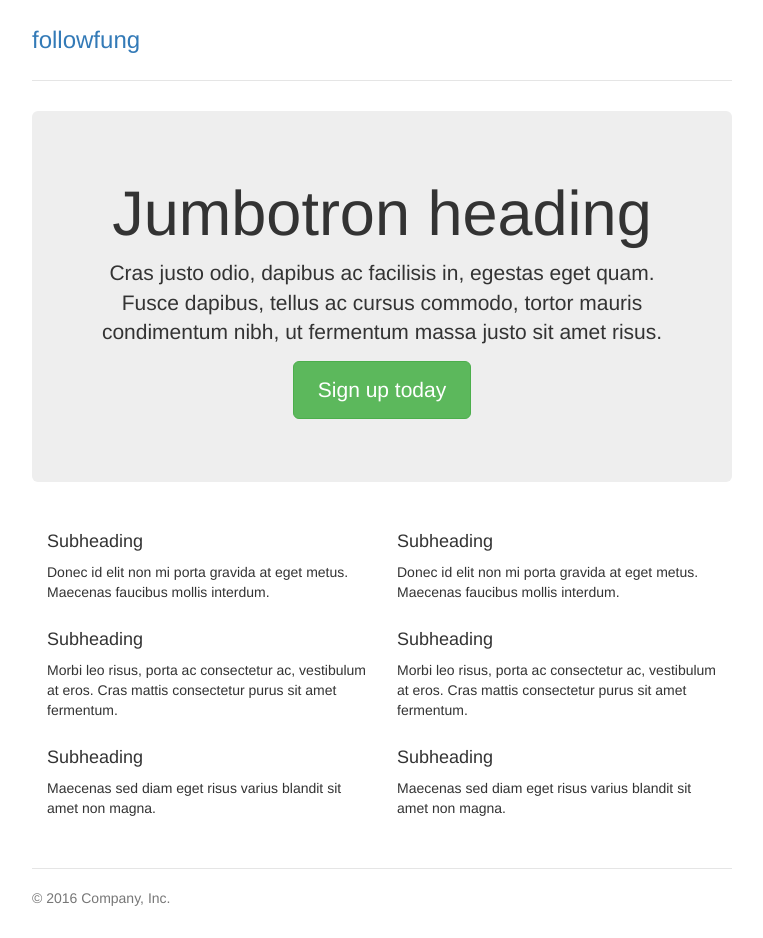
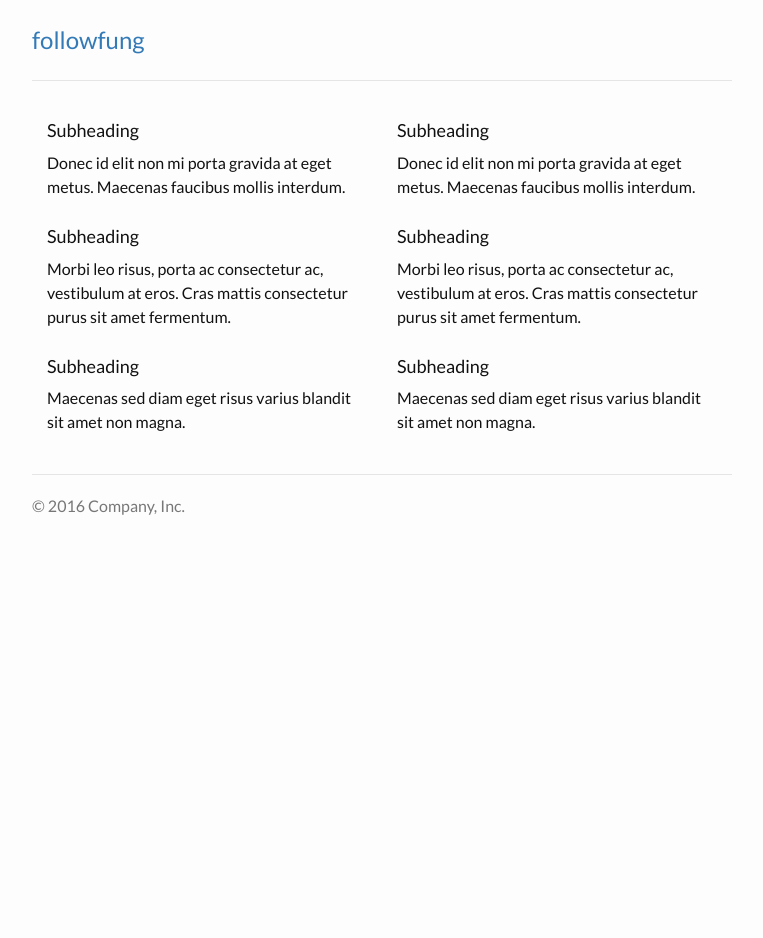
Before and after one commit to followfung/followfung.github.io, a Jekyll site: the page built from index.html, in a window 1280 px wide. Shown: the whole page, without its empty margins (258-1021 px from the left). Built offline with Jekyll 4.4.1, drawn with Linux system fonts in a browser that asks for light colours; after the commit the page ends 900 px from its top, so only the background shows below that.

Commit message:
add google fonts, remove jumbotron

```diff
--- a/_sass/jumbotron-narrow.scss
+++ b/_sass/jumbotron-narrow.scss
@@ -56,7 +56,7 @@ body {
 
 /* Supporting marketing content */
 .marketing {
-  margin: 40px 0;
+  margin: 30px 0;
 }
 .marketing p + h4 {
   margin-top: 28px;
--- /dev/null
+++ b/_sass/my-styles.scss
@@ -0,0 +1,9 @@
+body {
+  font-family: $base-font-family;
+  font-size: $base-font-size;
+  font-weight: $base-font-weight;
+  line-height: $base-line-height;
+
+  color: $text-color;
+  background: $background-color;
+}
--- a/css/main.scss
+++ b/css/main.scss
@@ -3,10 +3,11 @@
 ---
 @charset "utf-8";
 
-
+// Include Google Fonts
+@import url(https://fonts.googleapis.com/css?family=Lato);
 
 // Our variables
-$base-font-family: "Helvetica Neue", Helvetica, Arial, sans-serif;
+$base-font-family: "Lato", "Helvetica Neue", Helvetica, Arial, sans-serif;
 $base-font-size:   16px;
 $base-font-weight: 400;
 $small-font-size:  $base-font-size * 0.875;
@@ -46,5 +47,6 @@ $on-laptop:        800px;
 // Import partials from `sass_dir` (defaults to `_sass`)
 @import
   "ie10-viewport-bug-workaround",
-  "jumbotron-narrow"
+  "jumbotron-narrow",
+  "my-styles"
 ;
--- a/index.html
+++ b/index.html
@@ -2,12 +2,6 @@
 layout: default
 title: Home
 ---
-
-<div class="jumbotron">
-  <h1>Jumbotron heading</h1>
-  <p class="lead">Cras justo odio, dapibus ac facilisis in, egestas eget quam. Fusce dapibus, tellus ac cursus commodo, tortor mauris condimentum nibh, ut fermentum massa justo sit amet risus.</p>
-  <p><a class="btn btn-lg btn-success" href="#" role="button">Sign up today</a></p>
-</div>
 
 <div class="row marketing">
   <div class="col-lg-6">
```
